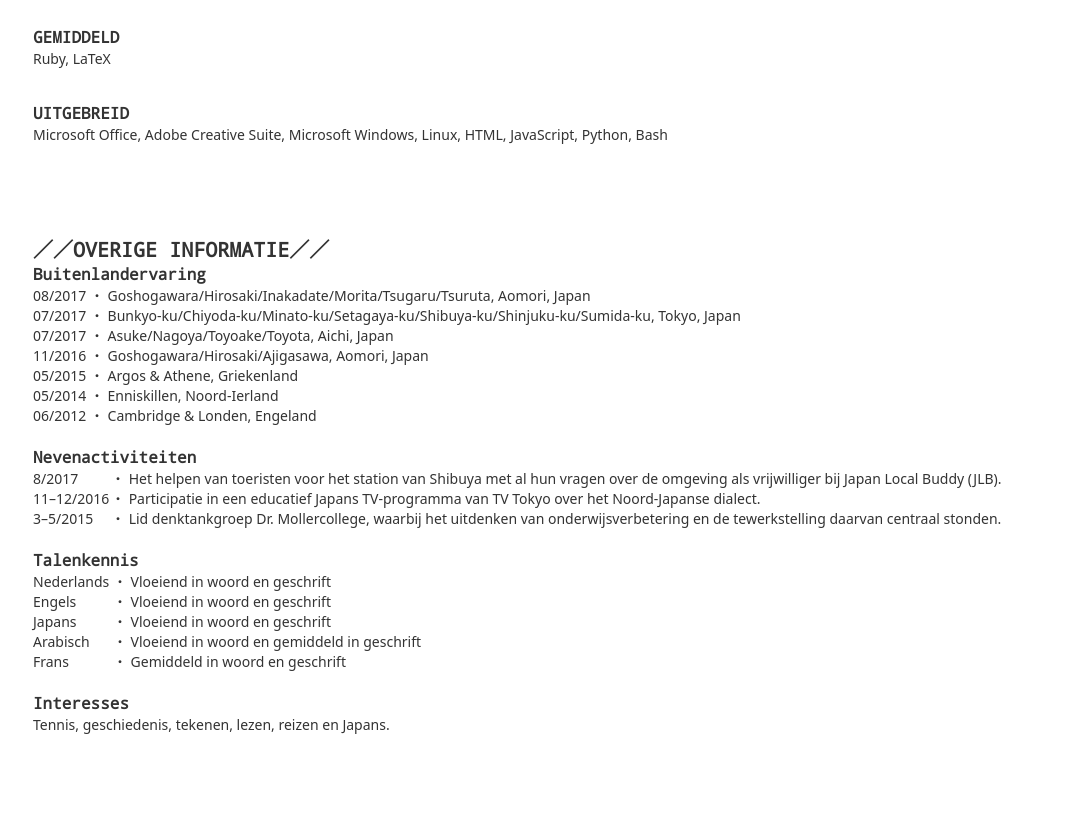
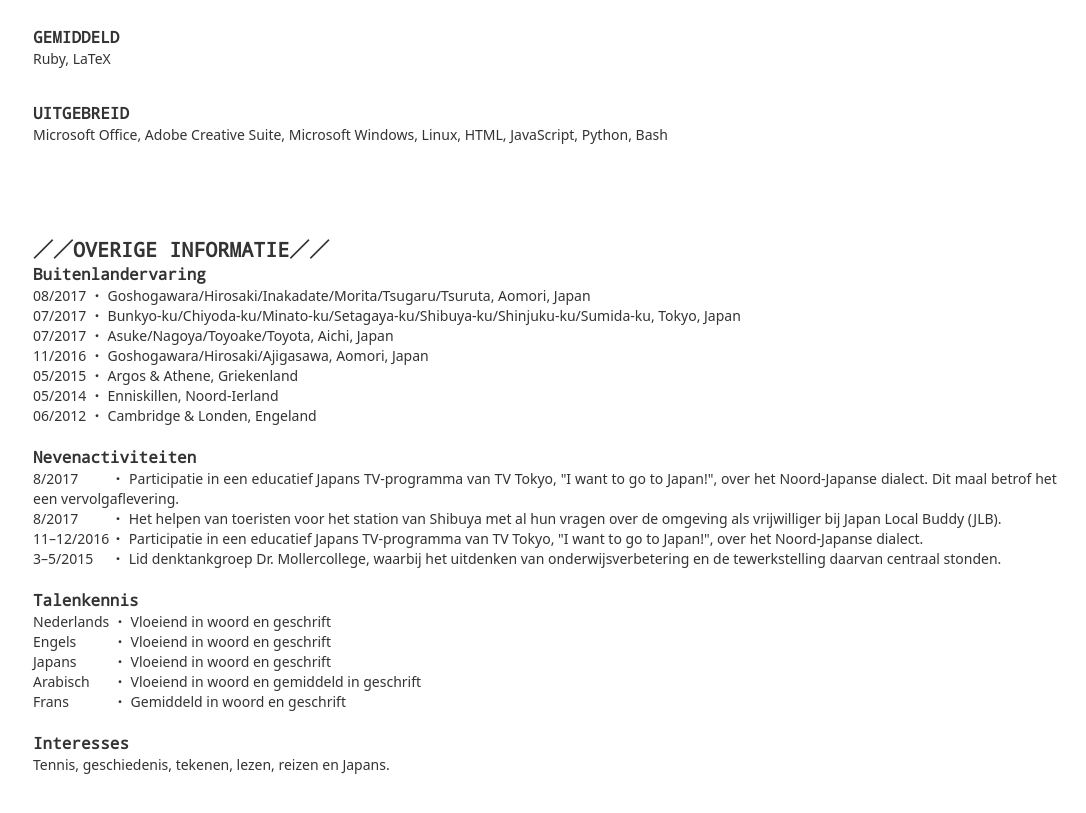
Before and after one commit to helkebir/helkebir.github.io, a plain HTML site: page cv/nl/index.html in a window 1280 px wide. Shown: the part 2386-3199 px from the top of the page, without its empty margins (95-1181 px from the left). Drawn offline with Linux system fonts and the light colour scheme; a web font is replaced by a local one.

Commit message:
Extra information

```diff
--- a/cv/nl/index.html
+++ b/cv/nl/index.html
@@ -317,10 +317,13 @@
 					<th class="cv-description">Nevenactiviteiten</th>
 				</tr>
 				<tr>
+					<td style="text-align: justify;text-justify: inter-word;vertical-align:top;"><span style="float: left;width: 78px;">8/2017</span>・ Participatie in een educatief Japans TV-programma van TV Tokyo, "I want to go to Japan!", over het Noord-Japanse dialect. Dit maal betrof het een vervolgaflevering.</td>
+				</tr>
+				<tr>
 					<td style="text-align: justify;text-justify: inter-word;vertical-align:top;"><span style="float: left;width: 78px;">8/2017</span>・ Het helpen van toeristen voor het station van Shibuya met al hun vragen over de omgeving als vrijwilliger bij Japan Local Buddy (JLB).</td>
 				</tr>
 				<tr>
-					<td style="text-align: justify;text-justify: inter-word;vertical-align:top;"><span style="float: left;width: 78px;">11–12/2016</span>・ Participatie in een educatief Japans TV-programma van TV Tokyo over het Noord-Japanse dialect.</td>
+					<td style="text-align: justify;text-justify: inter-word;vertical-align:top;"><span style="float: left;width: 78px;">11–12/2016</span>・ Participatie in een educatief Japans TV-programma van TV Tokyo, "I want to go to Japan!", over het Noord-Japanse dialect.</td>
 				</tr>
 				<tr>
 					<td style="text-align: justify;text-justify: inter-word;vertical-align:top;"><span style="float: left;width: 78px;">3–5/2015</span>・ Lid denktankgroep Dr. Mollercollege, waarbij het uitdenken van onderwijsverbetering en de tewerkstelling daarvan centraal stonden.</td>
```
Also changed, not shown: cv/en/index.html (+4 -1 lines), cv/jp/index.html (+4 -1 lines).
